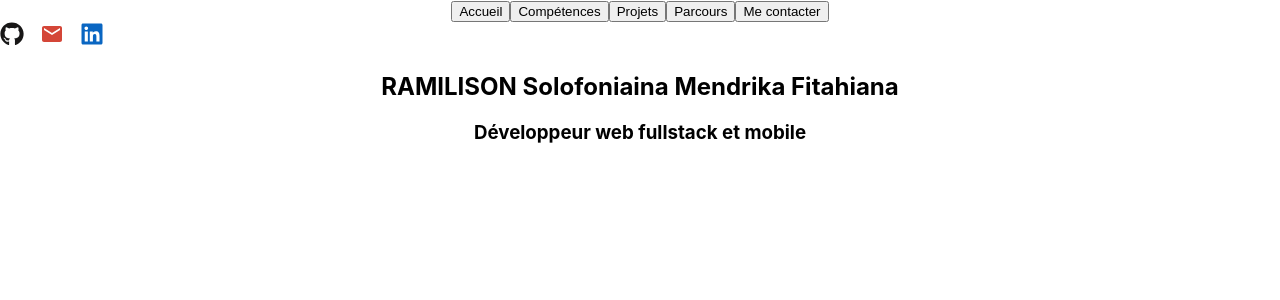
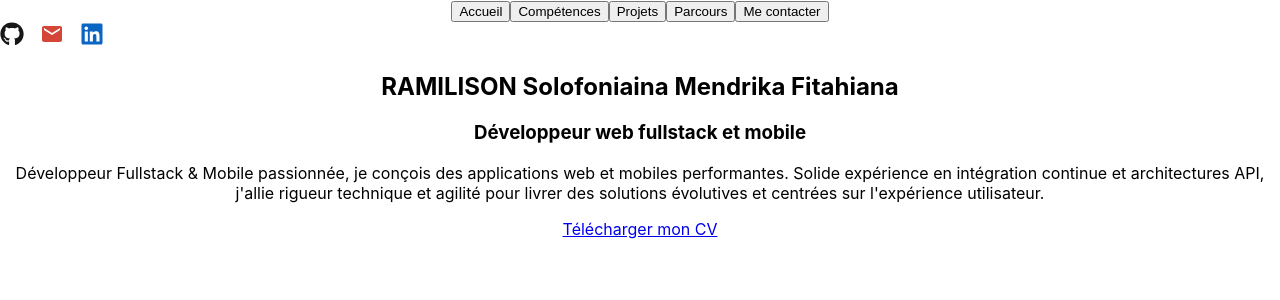
Before and after one commit to mendrikafitahiana/portfolio-mendrika, a React (Create React App) app in the folder portfolio/: page / in a window 1280 px wide. Shown: the top 300 px of the page. Built offline with nearby package versions, Linux system fonts and the light colour scheme.

Commit message:
contenu accueil

```diff
--- a/portfolio/src/Accueil.js
+++ b/portfolio/src/Accueil.js
@@ -3,6 +3,18 @@ export default function Accueil() {
     <section className="home">
       <h1>RAMILISON Solofoniaina Mendrika Fitahiana</h1>
       <h3>Développeur web fullstack et mobile</h3>
+
+      <p>Développeur Fullstack & Mobile passionnée, je conçois des applications web et mobiles performantes.
+Solide expérience en intégration continue et architectures API, j'allie rigueur technique et agilité pour livrer des solutions évolutives et centrées sur l'expérience utilisateur.</p>
+
+      <a
+        href="/documents/CV-Mendrika-Ramilison.pdf"
+        download="CV-Mendrika-Ramilison.pdf"
+        className="download-btn"
+      >
+        Télécharger mon CV
+      </a>
+
     </section>
   );
 }
```
Also changed, not shown: 1 other file (tests, documents, lock files or other folders).
